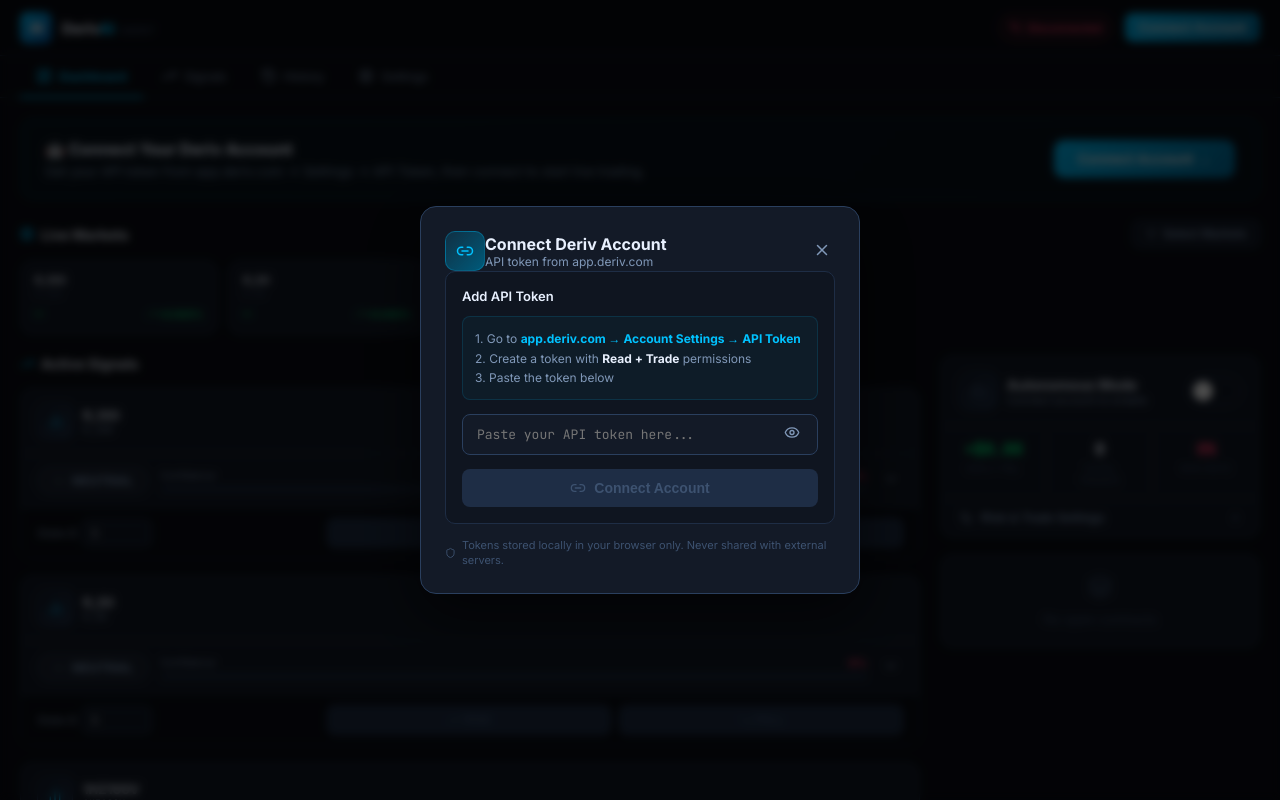
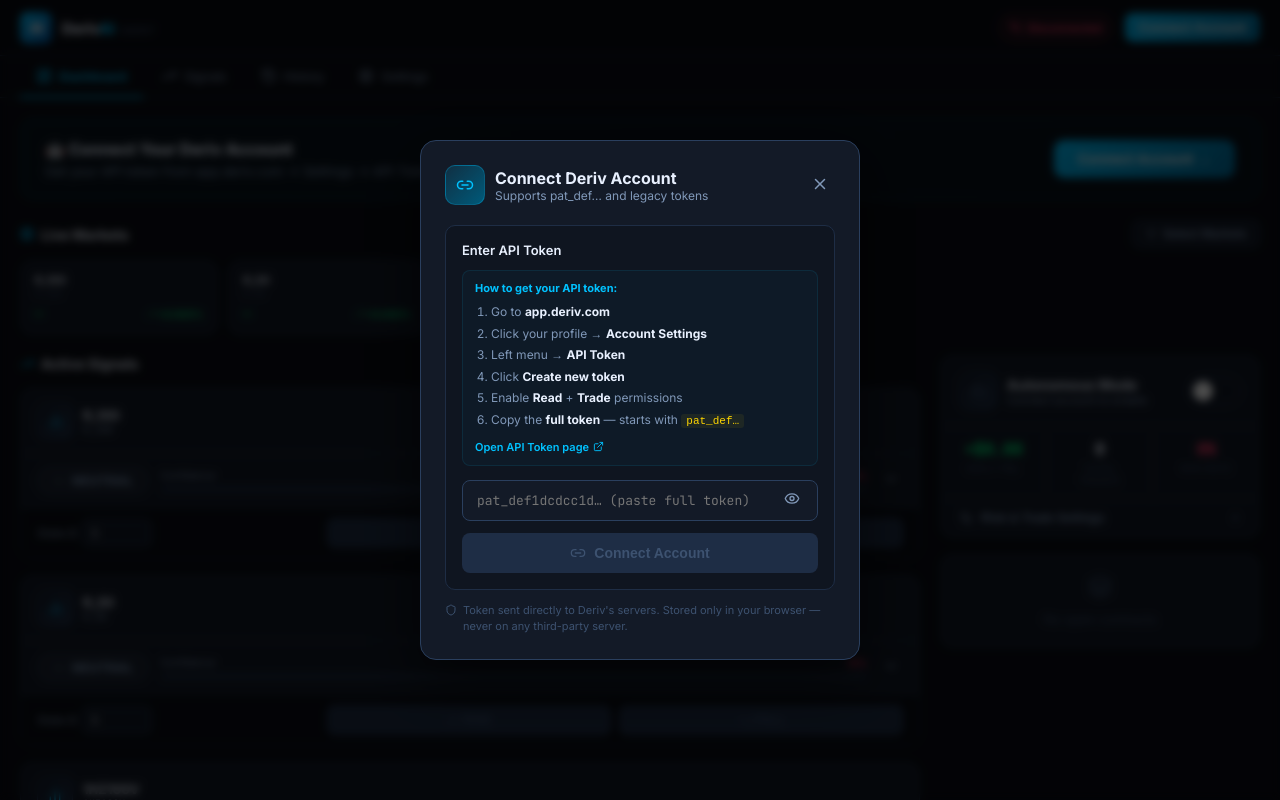
Before and after one commit to monicahmoh4-svg/Deriv-ai-Agent-fixed, a Next.js app: page / in a window 1280 px wide. Both pictures are taken after a click on the button "Connect Account". Shown: the top 800 px of the page. Built offline with nearby package versions, Linux system fonts and the light colour scheme.

Commit message:
Update ConnectAccount.tsx

```diff
--- a/src/components/trading/ConnectAccount.tsx
+++ b/src/components/trading/ConnectAccount.tsx
@@ -1,132 +1,101 @@
 'use client';
 import { useState } from 'react';
-import { Link2, Shield, Eye, EyeOff, Loader2, X, CheckCircle2, AlertCircle } from 'lucide-react';
+import { Link2, Shield, Eye, EyeOff, Loader2, X, CheckCircle2, ExternalLink, AlertCircle } from 'lucide-react';
 import { useTradingStore } from '@/store/trading-store';
 import { useTradingEngine } from '@/hooks/useTradingEngine';
-import { getDerivClient } from '@/lib/deriv-api';
+import { resetDerivClient } from '@/lib/deriv-api';
 
-interface ConnectAccountProps {
-  onClose?: () => void;
-}
+interface Props { onClose?: () => void; }
 
-export default function ConnectAccount({ onClose }: ConnectAccountProps) {
+export default function ConnectAccount({ onClose }: Props) {
   const [token, setToken] = useState('');
-  const [showToken, setShowToken] = useState(false);
+  const [show, setShow] = useState(false);
   const [loading, setLoading] = useState(false);
-  const [step, setStep] = useState<'input' | 'success'>('input');
+  const [error, setError] = useState('');
 
-  const { connectionStatus, tokens, activeAccount, removeToken, addToken } = useTradingStore();
+  const store = useTradingStore();
   const { connect } = useTradingEngine();
 
   const handleConnect = async () => {
-    if (!token.trim()) return;
+    const t = token.trim();
+    if (!t) return;
+    setError('');
     setLoading(true);
+
     try {
-      // First validate token format
-      if (token.length < 10) throw new Error('Invalid API token format');
-      await connect(token.trim());
+      await connect(t);
+      // Wait briefly for store to update
+      await new Promise(r => setTimeout(r, 400));
+      const { connectionStatus, activeAccount, connectionError } = useTradingStore.getState();
 
-      // Store token
-      const client = getDerivClient();
-      const { activeAccount } = useTradingStore.getState();
-      if (activeAccount) {
-        addToken(
-          activeAccount.loginid,
-          token.trim(),
-          activeAccount.is_virtual === 1
-        );
+      if (connectionStatus === 'authorized' && activeAccount) {
+        store.addToken(activeAccount.loginid, t, activeAccount.is_virtual === 1);
+        setToken('');
+        onClose?.();
+      } else {
+        // Show the REAL error from Deriv, not a generic message
+        setError(connectionError || 'Connection failed — please try again.');
       }
-      setStep('success');
-      setToken('');
     } catch (err) {
-      // Error handled by store notification
+      setError(err instanceof Error ? err.message : 'Connection failed');
     } finally {
       setLoading(false);
     }
   };
 
-  const handleSwitchAccount = async (t: string) => {
+  const handleSwitch = async (savedToken: string) => {
+    setError('');
     setLoading(true);
     try {
-      await connect(t);
+      await connect(savedToken);
+    } catch (err) {
+      setError(err instanceof Error ? err.message : 'Switch failed');
     } finally {
       setLoading(false);
+    }
+  };
+
+  const handleRemove = (loginid: string) => {
+    store.removeToken(loginid);
+    if (store.activeAccount?.loginid === loginid) {
+      resetDerivClient();
+      store.setConnectionStatus('disconnected');
     }
   };
 
   return (
     <div style={{ fontFamily: 'Inter, sans-serif' }}>
       {/* Header */}
-      <div className="flex items-center justify-between mb-6">
-        <div className="flex items-center gap-3">
-          <div style={{
-            width: 40, height: 40, borderRadius: 10,
-            background: 'linear-gradient(135deg, #00c2ff22, #005a7a)',
-            border: '1px solid #00c2ff44',
-            display: 'flex', alignItems: 'center', justifyContent: 'center'
-          }}>
+      <div style={{ display: 'flex', alignItems: 'center', justifyContent: 'space-between', marginBottom: 20 }}>
+        <div style={{ display: 'flex', alignItems: 'center', gap: 10 }}>
+          <div style={{ width: 40, height: 40, borderRadius: 10, background: 'linear-gradient(135deg,#00c2ff22,#005a7a)', border: '1px solid #00c2ff44', display: 'flex', alignItems: 'center', justifyContent: 'center' }}>
             <Link2 size={18} color="#00c2ff" />
           </div>
           <div>
             <h2 style={{ margin: 0, fontSize: 16, fontWeight: 700, color: '#e8f0fe' }}>Connect Deriv Account</h2>
-            <p style={{ margin: 0, fontSize: 12, color: '#8098b8' }}>API token from app.deriv.com</p>
+            <p style={{ margin: 0, fontSize: 12, color: '#8098b8' }}>Supports pat_def… and legacy tokens</p>
           </div>
         </div>
-        {onClose && (
-          <button onClick={onClose} style={{ background: 'none', border: 'none', cursor: 'pointer', color: '#8098b8', padding: 4 }}>
-            <X size={18} />
-          </button>
-        )}
+        {onClose && <button onClick={onClose} style={{ background: 'none', border: 'none', cursor: 'pointer', color: '#8098b8' }}><X size={18} /></button>}
       </div>
 
-      {/* Existing tokens */}
-      {tokens.length > 0 && (
+      {/* Saved accounts */}
+      {store.tokens.length > 0 && (
         <div style={{ marginBottom: 20 }}>
-          <p style={{ fontSize: 11, fontWeight: 600, color: '#8098b8', textTransform: 'uppercase', letterSpacing: '0.08em', marginBottom: 8 }}>
-            Saved Accounts
-          </p>
-          <div style={{ display: 'flex', flexDirection: 'column', gap: 8 }}>
-            {tokens.map(t => (
-              <div key={t.loginid} style={{
-                display: 'flex', alignItems: 'center', justifyContent: 'space-between',
-                padding: '10px 12px', borderRadius: 8,
-                background: activeAccount?.loginid === t.loginid ? '#00c2ff11' : '#131a27',
-                border: `1px solid ${activeAccount?.loginid === t.loginid ? '#00c2ff44' : '#1e2d45'}`,
-              }}>
+          <p style={{ margin: '0 0 8px', fontSize: 11, fontWeight: 600, color: '#8098b8', textTransform: 'uppercase', letterSpacing: '0.08em' }}>Saved Accounts</p>
+          <div style={{ display: 'flex', flexDirection: 'column', gap: 6 }}>
+            {store.tokens.map(t => (
+              <div key={t.loginid} style={{ display: 'flex', alignItems: 'center', justifyContent: 'space-between', padding: '10px 12px', borderRadius: 8, background: store.activeAccount?.loginid === t.loginid ? '#00c2ff0d' : '#131a27', border: `1px solid ${store.activeAccount?.loginid === t.loginid ? '#00c2ff44' : '#1e2d45'}` }}>
                 <div style={{ display: 'flex', alignItems: 'center', gap: 10 }}>
-                  <span style={{
-                    padding: '2px 8px', borderRadius: 100, fontSize: 10, fontWeight: 700,
-                    background: t.isDemo ? '#ffd60022' : '#00e67622',
-                    color: t.isDemo ? '#ffd600' : '#00e676',
-                    border: `1px solid ${t.isDemo ? '#ffd60044' : '#00e67644'}`,
-                  }}>
-                    {t.isDemo ? 'DEMO' : 'REAL'}
-                  </span>
-                  <span style={{ fontSize: 13, fontWeight: 500, color: '#e8f0fe' }}>{t.loginid}</span>
-                  {activeAccount?.loginid === t.loginid && (
-                    <CheckCircle2 size={14} color="#00c2ff" />
+                  <span style={{ padding: '2px 8px', borderRadius: 100, fontSize: 10, fontWeight: 700, background: t.isDemo ? '#ffd60022' : '#00e67622', color: t.isDemo ? '#ffd600' : '#00e676', border: `1px solid ${t.isDemo ? '#ffd60044' : '#00e67644'}` }}>{t.isDemo ? 'DEMO' : 'REAL'}</span>
+                  <span style={{ fontSize: 13, fontWeight: 600, color: '#e8f0fe' }}>{t.loginid}</span>
+                  {store.activeAccount?.loginid === t.loginid && <CheckCircle2 size={14} color="#00c2ff" />}
+                </div>
+                <div style={{ display: 'flex', gap: 6 }}>
+                  {store.activeAccount?.loginid !== t.loginid && (
+                    <button onClick={() => handleSwitch(t.token)} disabled={loading} style={{ padding: '4px 10px', borderRadius: 6, fontSize: 11, fontWeight: 600, background: '#00c2ff22', border: '1px solid #00c2ff44', color: '#00c2ff', cursor: 'pointer' }}>Switch</button>
                   )}
-                </div>
-                <div style={{ display: 'flex', gap: 8 }}>
-                  {activeAccount?.loginid !== t.loginid && (
-                    <button
-                      onClick={() => handleSwitchAccount(t.token)}
-                      disabled={loading}
-                      style={{
-                        padding: '4px 10px', borderRadius: 6, fontSize: 11, fontWeight: 600,
-                        background: '#00c2ff22', border: '1px solid #00c2ff44',
-                        color: '#00c2ff', cursor: 'pointer',
-                      }}
-                    >
-                      Switch
-                    </button>
-                  )}
-                  <button
-                    onClick={() => removeToken(t.loginid)}
-                    style={{ background: 'none', border: 'none', cursor: 'pointer', color: '#ff3d6b', padding: 2 }}
-                  >
-                    <X size={14} />
-                  </button>
+                  <button onClick={() => handleRemove(t.loginid)} style={{ background: 'none', border: 'none', cursor: 'pointer', padding: 4 }}><X size={14} color="#ff3d6b" /></button>
                 </div>
               </div>
             ))}
@@ -134,76 +103,88 @@
         </div>
       )}
 
-      {/* Add new token */}
-      <div style={{
-        background: '#0f1520', border: '1px solid #1e2d45', borderRadius: 10, padding: 16,
-      }}>
+      {/* Token input */}
+      <div style={{ background: '#0f1520', border: '1px solid #1e2d45', borderRadius: 10, padding: 16 }}>
         <p style={{ margin: '0 0 12px', fontSize: 13, fontWeight: 600, color: '#e8f0fe' }}>
-          Add API Token
+          {store.tokens.length > 0 ? 'Add Another Account' : 'Enter API Token'}
         </p>
 
         {/* Instructions */}
-        <div style={{
-          background: '#00c2ff0a', border: '1px solid #00c2ff22', borderRadius: 8,
-          padding: 12, marginBottom: 14,
-        }}>
-          <p style={{ margin: 0, fontSize: 12, color: '#8098b8', lineHeight: 1.6 }}>
-            1. Go to <strong style={{ color: '#00c2ff' }}>app.deriv.com → Account Settings → API Token</strong><br />
-            2. Create a token with <strong style={{ color: '#e8f0fe' }}>Read + Trade</strong> permissions<br />
-            3. Paste the token below
-          </p>
+        <div style={{ background: '#00c2ff08', border: '1px solid #00c2ff1a', borderRadius: 8, padding: '10px 12px', marginBottom: 14 }}>
+          <p style={{ margin: '0 0 6px', fontSize: 11, fontWeight: 700, color: '#00c2ff' }}>How to get your API token:</p>
+          <ol style={{ margin: 0, padding: '0 0 0 16px', fontSize: 12, color: '#8098b8', lineHeight: 1.8 }}>
+            <li>Go to <strong style={{ color: '#e8f0fe' }}>app.deriv.com</strong></li>
+            <li>Click your profile → <strong style={{ color: '#e8f0fe' }}>Account Settings</strong></li>
+            <li>Left menu → <strong style={{ color: '#e8f0fe' }}>API Token</strong></li>
+            <li>Click <strong style={{ color: '#e8f0fe' }}>Create new token</strong></li>
+            <li>Enable <strong style={{ color: '#e8f0fe' }}>Read</strong> + <strong style={{ color: '#e8f0fe' }}>Trade</strong> permissions</li>
+            <li>Copy the <strong style={{ color: '#e8f0fe' }}>full token</strong> — starts with <code style={{ color: '#ffd600', background: '#ffd60011', padding: '1px 5px', borderRadius: 3, fontSize: 11 }}>pat_def…</code></li>
+          </ol>
+          <a href="https://app.deriv.com/account/api-token" target="_blank" rel="noopener noreferrer"
+            style={{ display: 'inline-flex', alignItems: 'center', gap: 4, marginTop: 8, fontSize: 11, color: '#00c2ff', textDecoration: 'none', fontWeight: 600 }}>
+            Open API Token page <ExternalLink size={11} />
+          </a>
         </div>
 
-        <div style={{ position: 'relative', marginBottom: 14 }}>
+        {/* Input */}
+        <div style={{ position: 'relative', marginBottom: error ? 10 : 12 }}>
           <input
-            type={showToken ? 'text' : 'password'}
+            type={show ? 'text' : 'password'}
             value={token}
-            onChange={e => setToken(e.target.value)}
-            onKeyDown={e => e.key === 'Enter' && handleConnect()}
-            placeholder="Paste your API token here..."
+            onChange={e => { setToken(e.target.value); setError(''); }}
+            onKeyDown={e => e.key === 'Enter' && !loading && handleConnect()}
+            placeholder="pat_def1dcdcc1d… (paste full token)"
+            autoComplete="off"
+            spellCheck={false}
             style={{
               width: '100%', padding: '11px 44px 11px 14px',
-              background: '#131a27', border: '1px solid #2a3f5e',
-              borderRadius: 8, color: '#e8f0fe', fontSize: 13,
-              outline: 'none', fontFamily: 'JetBrains Mono, monospace',
+              background: '#131a27', border: `1px solid ${error ? '#ff3d6b55' : '#2a3f5e'}`,
+              borderRadius: 8, color: '#e8f0fe', fontSize: 13, outline: 'none',
+              fontFamily: 'JetBrains Mono, monospace',
             }}
           />
-          <button
-            onClick={() => setShowToken(!showToken)}
-            style={{
-              position: 'absolute', right: 12, top: '50%', transform: 'translateY(-50%)',
-              background: 'none', border: 'none', cursor: 'pointer', color: '#8098b8',
-            }}
-          >
-            {showToken ? <EyeOff size={16} /> : <Eye size={16} />}
+          <button onClick={() => setShow(!show)} style={{ position: 'absolute', right: 12, top: '50%', transform: 'translateY(-50%)', background: 'none', border: 'none', cursor: 'pointer', color: '#8098b8' }}>
+            {show ? <EyeOff size={16} /> : <Eye size={16} />}
           </button>
         </div>
 
+        {/* Error — shows ACTUAL Deriv error, not generic message */}
+        {error && (
+          <div style={{ background: '#ff3d6b0d', border: '1px solid #ff3d6b33', borderRadius: 8, padding: '10px 12px', marginBottom: 12, display: 'flex', gap: 8, alignItems: 'flex-start' }}>
+            <AlertCircle size={15} color="#ff3d6b" style={{ flexShrink: 0, marginTop: 1 }} />
+            <p style={{ margin: 0, fontSize: 12, color: '#ff3d6b', lineHeight: 1.6, whiteSpace: 'pre-wrap' }}>{error}</p>
+          </div>
+        )}
+
+        {/* Button */}
         <button
           onClick={handleConnect}
           disabled={loading || !token.trim()}
           style={{
-            width: '100%', padding: '11px', borderRadius: 8,
-            background: loading || !token.trim() ? '#1e2d45' : 'linear-gradient(135deg, #00c2ff, #0070a0)',
-            border: 'none', color: loading || !token.trim() ? '#3d5270' : '#fff',
-            fontSize: 14, fontWeight: 700, cursor: loading || !token.trim() ? 'not-allowed' : 'pointer',
+            width: '100%', padding: '12px', borderRadius: 8, border: 'none',
+            background: loading || !token.trim() ? '#1e2d45' : 'linear-gradient(135deg,#00c2ff,#0070a0)',
+            color: loading || !token.trim() ? '#3d5270' : '#fff',
+            fontSize: 14, fontWeight: 700,
+            cursor: loading || !token.trim() ? 'not-allowed' : 'pointer',
             display: 'flex', alignItems: 'center', justifyContent: 'center', gap: 8,
             transition: 'all 0.2s',
           }}
         >
-          {loading ? <><Loader2 size={16} style={{ animation: 'spin 1s linear infinite' }} /> Connecting...</> : <><Link2 size={16} /> Connect Account</>}
+          {loading
+            ? <><Loader2 size={16} style={{ animation: 'spin 1s linear infinite' }} />Connecting to Deriv…</>
+            : <><Link2 size={16} />Connect Account</>}
         </button>
       </div>
 
-      {/* Security note */}
-      <div style={{ display: 'flex', alignItems: 'center', gap: 6, marginTop: 14 }}>
-        <Shield size={12} color="#3d5270" />
-        <p style={{ margin: 0, fontSize: 11, color: '#3d5270', lineHeight: 1.4 }}>
-          Tokens stored locally in your browser only. Never shared with external servers.
+      {/* Security */}
+      <div style={{ display: 'flex', alignItems: 'flex-start', gap: 6, marginTop: 12 }}>
+        <Shield size={12} color="#3d5270" style={{ marginTop: 2, flexShrink: 0 }} />
+        <p style={{ margin: 0, fontSize: 11, color: '#3d5270', lineHeight: 1.5 }}>
+          Token sent directly to Deriv's servers. Stored only in your browser — never on any third-party server.
         </p>
       </div>
 
-      <style>{`@keyframes spin { from { transform: rotate(0deg); } to { transform: rotate(360deg); } }`}</style>
+      <style>{`@keyframes spin{from{transform:rotate(0)}to{transform:rotate(360deg)}}`}</style>
     </div>
   );
 }
```
